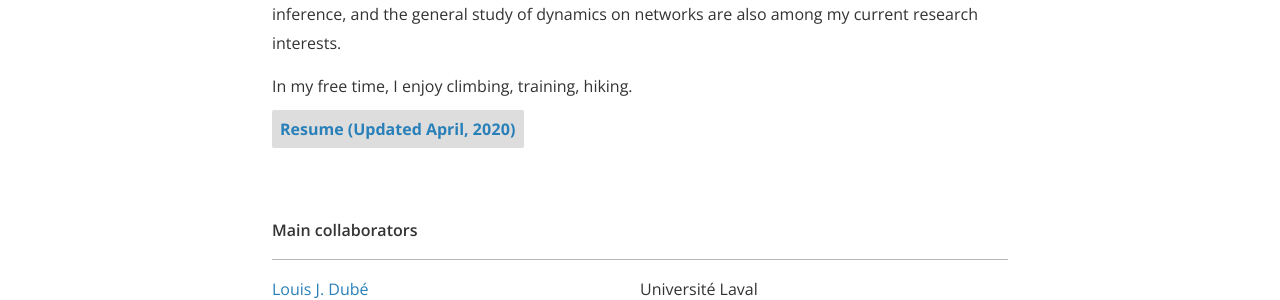
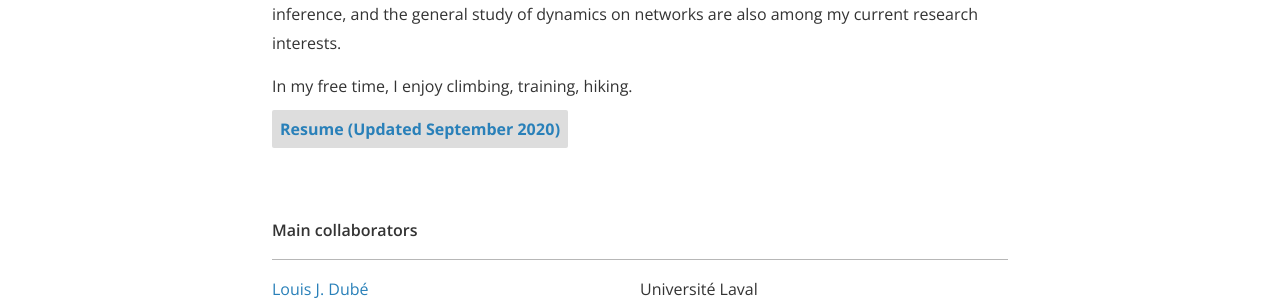
Before and after one commit to gstonge/gstonge.github.io, a Jekyll site: the page built from about.md, in a window 1280 px wide. Shown: the part 621-921 px from the top of the page. Built offline with Jekyll 4.4.1, drawn with Linux system fonts in a browser that asks for light colours; nearby versions of some CDN libraries.

Commit message:
update CV

```diff
--- a/about.md
+++ b/about.md
@@ -17,7 +17,7 @@
 In my free time, I enjoy climbing, training, hiking.
 
 
-<b class="gray-box"><a href="/assets/resume/St-Onge_CV_EN.pdf">Resume (Updated April, 2020)</a></b>
+<b class="gray-box"><a href="/assets/resume/St-Onge_CV_EN.pdf">Resume (Updated September 2020)</a></b>
 
 <br>
 <table cellspacing="0" cellpadding="0" class="table-about table-collabs">
```
Also changed, not shown: 1 other file.
